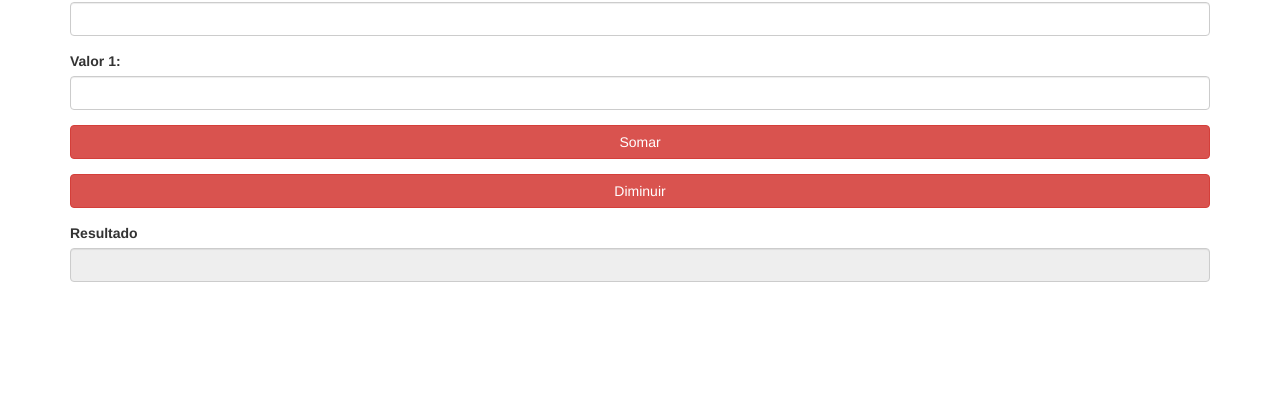
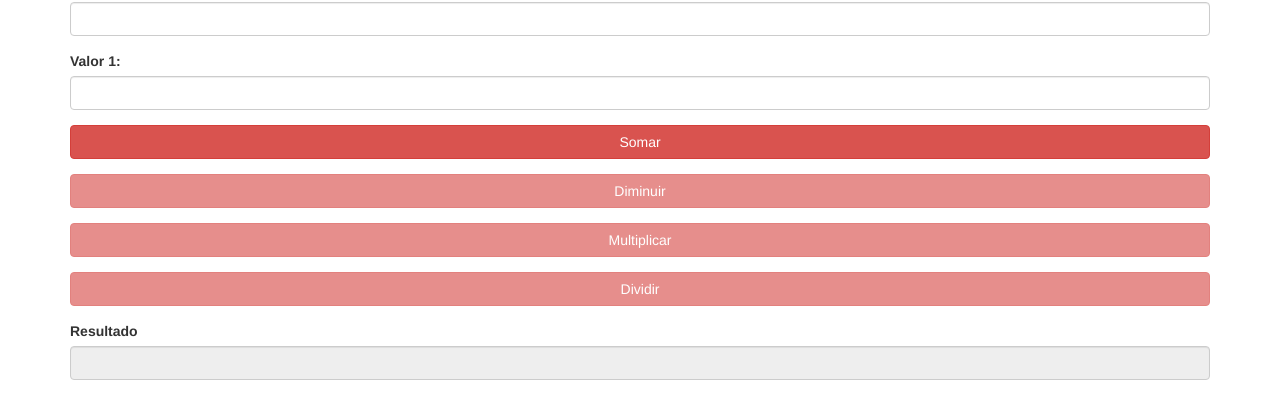
Before and after one commit to PauloDS98/primeiroProjetoMobile, a website: page www/index.html in a window 1280 px wide. Shown: the part 93-512 px from the top of the page. Drawn offline with Linux system fonts and the light colour scheme.

Commit message:
foi inserido o botão multiplicar e dividir

```diff
--- a/www/index.html
+++ b/www/index.html
@@ -41,7 +41,7 @@
           </div>
         </div>
       </div>
-
+<!-- Função de somar-->
       <div class="row">
         <div class="col-xs-12">
           <div class="form-group">
@@ -49,11 +49,27 @@
           </div>
         </div>
       </div>
-
+<!-- Função de diminuir-->
       <div class="row">
         <div class="col-xs-12">
           <div class="form-group">
-            <button class="btn btn-danger btn-block" id="diminuir">Diminuir</button>
+            <button class="btn btn-danger btn-block" id="diminuir" disabled="disabled">Diminuir</button>
+          </div>
+        </div>
+      </div>
+<!-- Função de multiplicar-->
+      <div class="row">
+        <div class="col-xs-12">
+          <div class="form-group">
+            <button class="btn btn-danger btn-block" id="multiplicar" disabled="disabled">Multiplicar</button>
+          </div>
+        </div>
+      </div>
+<!-- Função de dividir-->
+      <div class="row">
+        <div class="col-xs-12">
+          <div class="form-group">
+            <button class="btn btn-danger btn-block" id="dividir" disabled="disabled">Dividir</button>
           </div>
         </div>
       </div>
```
